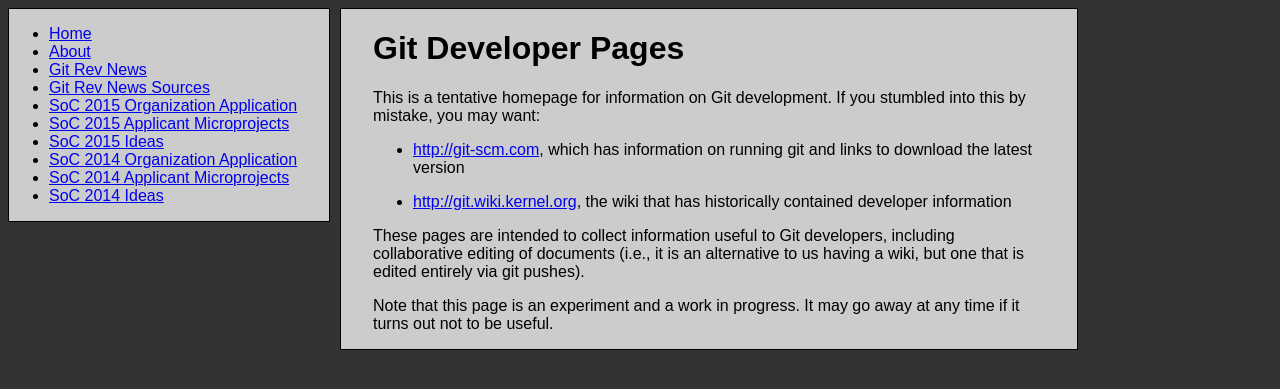
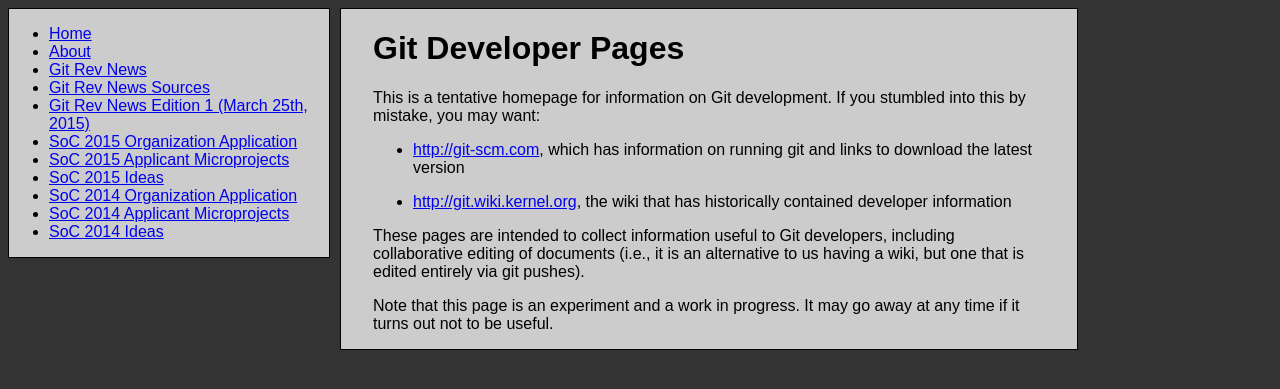
Before and after one commit to git/git.github.io, a Jekyll site: the page built from index.md, in a window 1280 px wide. Shown: the top 389 px of the page. Built offline with Jekyll 4.4.1, drawn with Linux system fonts in a browser that asks for light colours; Markdown is read by kramdown in place of the engine named in the settings.

Commit message:
rev_news edition 1: add proper header

```diff
--- a/rev_news/edition-1.md
+++ b/rev_news/edition-1.md
@@ -1,3 +1,7 @@
+---
+layout: default
+title: Git Rev News Edition 1 (March 25th, 2015)
+---
 
 ## Git Rev News: Edition 1 (March 25th, 2015)
 
```
